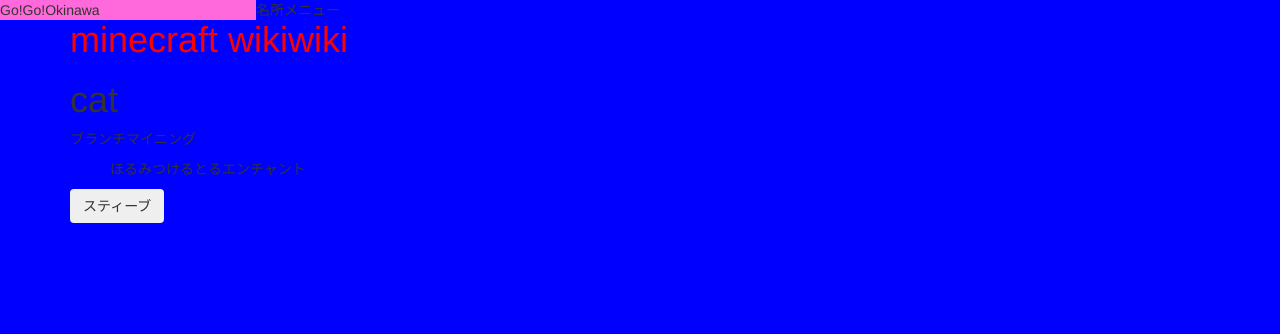
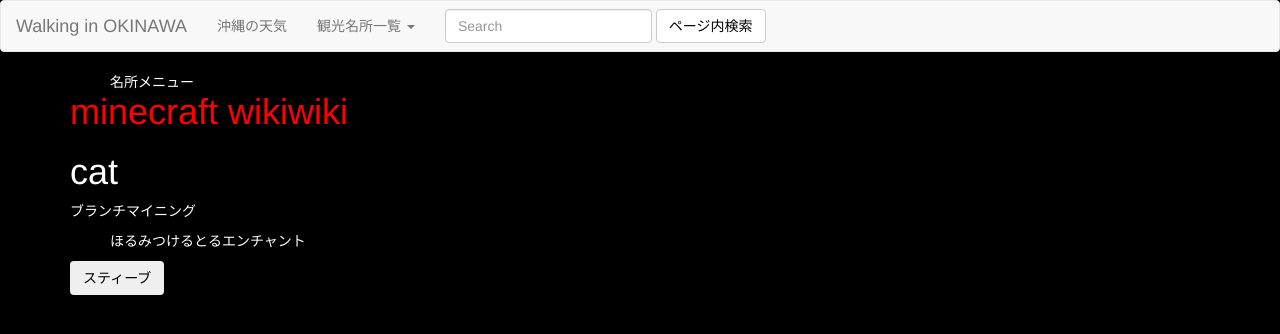
Before and after one commit to tasakitomohiro/intern-lessons, a plain HTML site: page index.html in a window 1280 px wide. Drawn offline with nearby package versions, Linux system fonts and the light colour scheme.

Commit message:
navber add

```diff
--- a/index.html
+++ b/index.html
@@ -5,7 +5,7 @@
 
 <head>
   <meta charset="UTF-8">
-  <title>let's GO OKINAWA</title>
+  <title>Walking in OKINAWA</title>
   <meta name="description" content="DESCRIPTION">
 
   <link rel="stylesheet" href="https://maxcdn.bootstrapcdn.com/bootstrap/3.3.7/css/bootstrap.min.css">
@@ -15,9 +15,45 @@
 
 <body>
 
-  <div class="header">
-    <div class="header-logo">Go!Go!Okinawa</div>
-  </div>
+  <nav class="navbar navbar-default">
+    <div class="container-fluid">
+      <!-- Brand and toggle get grouped for better mobile display -->
+      <div class="navbar-header">
+        <button type="button" class="navbar-toggle collapsed" data-toggle="collapse" data-target="#bs-example-navbar-collapse-1" aria-expanded="false">
+          <span class="sr-only">Toggle navigation</span>
+          <span class="icon-bar"></span>
+          <span class="icon-bar"></span>
+          <span class="icon-bar"></span>
+        </button>
+        <a class="navbar-brand" href="#">Walking in OKINAWA</a>
+      </div>
+
+      <!-- Collect the nav links, forms, and other content for toggling -->
+      <div class="collapse navbar-collapse" id="bs-example-navbar-collapse-1">
+        <ul class="nav navbar-nav">
+          <li><a href="#">沖縄の天気</a></li>
+          <li class="dropdown">
+            <a href="#" class="dropdown-toggle" data-toggle="dropdown" role="button" aria-haspopup="true" aria-expanded="false">
+              観光名所一覧
+              <span class="caret"></span></a>
+            <ul class="dropdown-menu"><!--ここはdropdownのメニューになるとこ-->
+              <li><a href="#">美ら海</a></li>
+              <li><a href="#">首里城</a></li>
+              <li><a href="#">辺戸岬</a></li>
+              <li><a href="#">パイナップルパーク</a></li>
+            </ul>
+          </li>
+        </ul>
+        <form class="navbar-form navbar-left">
+          <div class="form-group">
+            <input type="text" class="form-control" placeholder="Search">
+          </div>
+          <button type="submit" class="btn btn-default">ページ内検索</button>
+        </form>
+      </div><!-- /.navbar-collapse -->
+    </div><!-- /.container-fluid -->
+  </nav>
+
 
   <div class="container">
 
@@ -44,7 +80,10 @@
 
   </div>
 
+  <script src="https://code.jquery.com/jquery-3.2.1.min.js"integrity="sha256-hwg4gsxgFZhOsEEamdOYGBf13FyQuiTwlAQgxVSNgt4="crossorigin="anonymous"></script>
+  <!--ドロップダウンのメニューを開くために必要-->
   <script type="text/javascript" src="https://maxcdn.bootstrapcdn.com/bootstrap/3.3.7/js/bootstrap.min.js"> </script>
+  <!--ブートストラップのコードを使うために必要-->
 
 </body>
 
--- a/style.css
+++ b/style.css
@@ -1,21 +1,14 @@
-.header-logo {
-  float: left;
+.title{
+  color: red;
 }
-
 li {
   list-style: none;
   float: left;
 }
-
-.header-logo {
-  background-color: rgb(255, 105, 219);
-  width: 20%;
+body{
+  background-color: black;
+  color: white;
 }
-
-body{
-  background-color: blue;
+.btn{
+  color: black;
 }
-
-.title{
-  color: red;
-}
```
